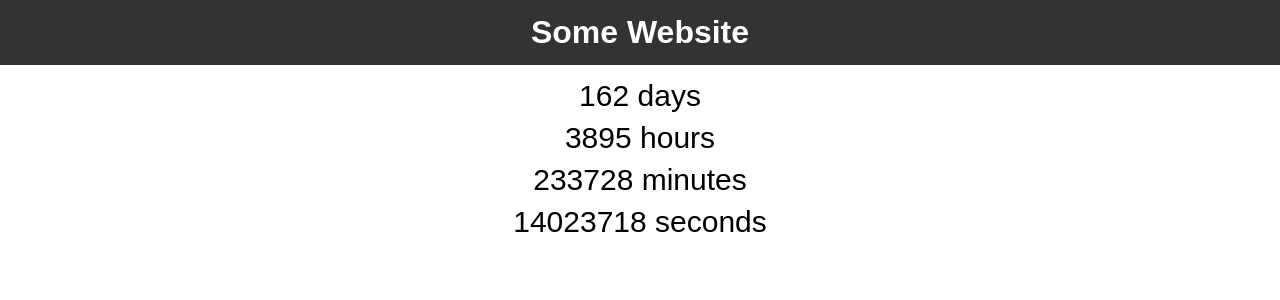
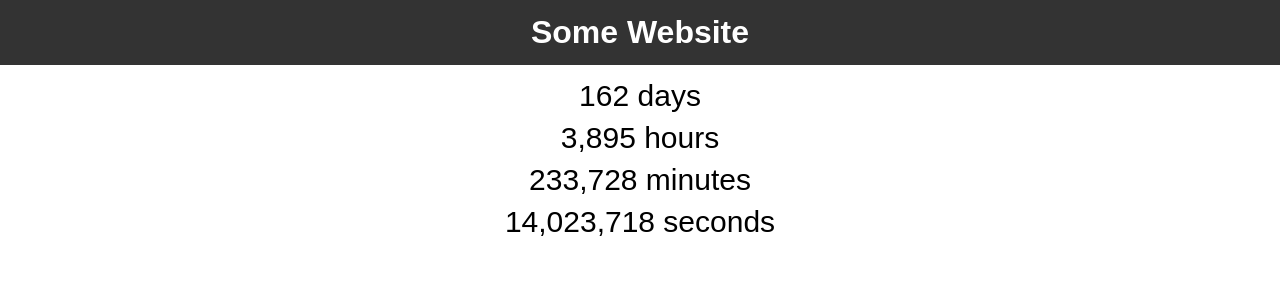
Before and after one commit to Some-Guyy/some-web, a React (Create React App) app: page / in a window 1280 px wide. Shown: the top 300 px of the page. Built offline with nearby package versions, Linux system fonts and the light colour scheme.

Commit message:
0.3.4 - Split numbers by commas in Countdown

```diff
--- a/package.json
+++ b/package.json
@@ -1,6 +1,6 @@
 {
   "name": "some-web",
-  "version": "0.3.3",
+  "version": "0.3.4",
   "private": true,
   "dependencies": {
     "express": "^4.17.1",
--- a/src/components/Countdown.js
+++ b/src/components/Countdown.js
@@ -3,38 +3,36 @@ import React, { Component } from 'react';
 class Countdown extends Component {
     state = {
         end_date: new Date("Feb 14, 2020 17:30:00").getTime(),
-        now: 'none',
-        distance: 'none',
-        days: 'none',
-        hours: 'none',
-        minutes: 'none',
-        seconds: 'none'
+        now: NaN,
+        distance: NaN,
+        days: NaN,
+        hours: NaN,
+        minutes: NaN,
+        seconds: NaN
     }
+
+    commafyNumber = (number) => number.toString().replace(/\B(?=(\d{3})+(?!\d))/g, ",")
+
     timer = () => {
         this.setState({ now: new Date().getTime() })
         this.setState({
             distance: this.state.end_date - this.state.now,
-            days: Math.floor(this.state.distance / (1000 * 60 * 60 * 24)),
-            hours: Math.floor(this.state.distance / (1000 * 60 * 60)),
-            minutes: Math.floor(this.state.distance / (1000 * 60)),
-            seconds: Math.floor(this.state.distance / 1000)
+            days: this.commafyNumber(Math.floor(this.state.distance / (1000 * 60 * 60 * 24))),
+            hours: this.commafyNumber(Math.floor(this.state.distance / (1000 * 60 * 60))),
+            minutes: this.commafyNumber(Math.floor(this.state.distance / (1000 * 60))),
+            seconds: this.commafyNumber(Math.floor(this.state.distance / 1000))
         })
         if (this.state.distance < 0) {
             clearInterval(this.intervalId);
         }
     }
+
     componentDidMount = () => {
         this.setState({ now: this.state.end_date - new Date().getTime() })
         this.setState({ distance: this.state.end_date - this.state.now })
-        this.setState({
-            days: Math.floor(this.state.distance / (1000 * 60 * 60 * 24)),
-            hours: Math.floor(this.state.distance / (1000 * 60 * 60)),
-            minutes: Math.floor(this.state.distance / (1000 * 60)),
-            seconds: Math.floor(this.state.distance / 1000)
-        })
         this.intervalId = setInterval(this.timer, 1000);
     }
-    componentWillUnmount = () => { clearInterval(this.intervalId); }
+    componentWillUnmount = () => clearInterval(this.intervalId)
 
     render() {
         const { days, hours, minutes, seconds } = this.state;
```
